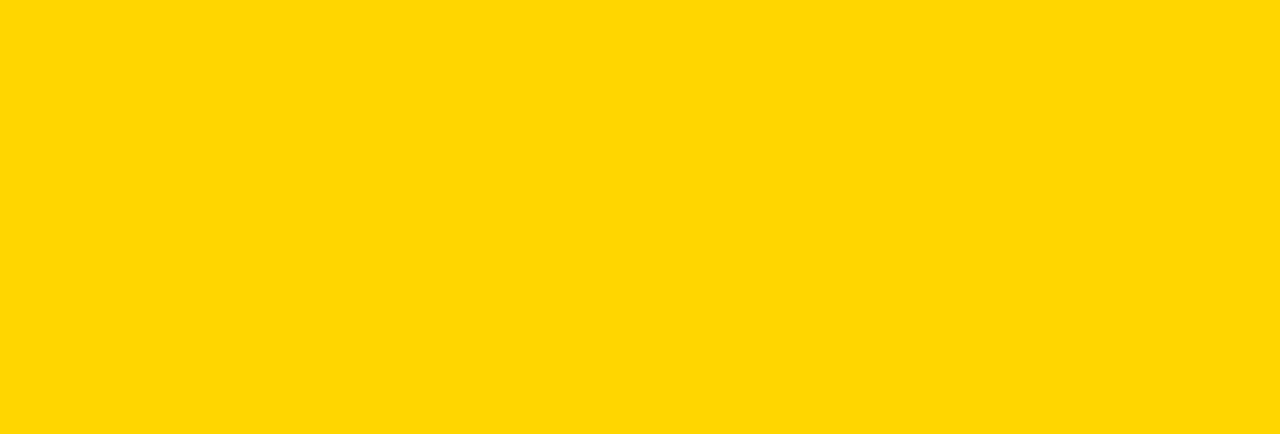
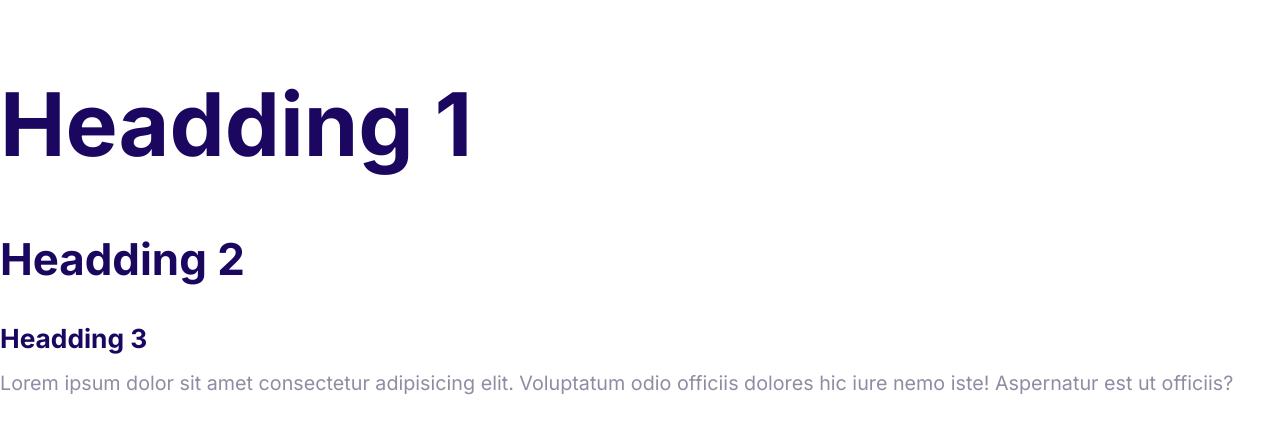
Before and after one commit to tayyaba710/HTML5-CSS3, a plain HTML site: page index.html in a window 1280 px wide. Drawn offline with nearby package versions, Linux system fonts and the light colour scheme.

Commit message:
defined the fonts in the styles

```diff
--- a/css/styles.css
+++ b/css/styles.css
@@ -1,3 +1,52 @@
-body{
-    background: gold;
+:root {
+  --color-primary: #2584ff;
+  --color-secondary: #00d9ff;
+  --color-accent: #ff3400;
+  --color-headings: #1b0760;
+  --color-body: #918ca4;
 }
+html {
+  /* 62.5% of 16px = 10px */
+  font-size: 68.5%;
+}
+body {
+  font-family: Inter, Arial, Helvetica, sans-serif;
+  font-size: 2.5rem;
+  line-height: 1.5;
+  color: var(--color-body);
+}
+h1,
+h2,
+h3 {
+  color: var(--color-headings);
+  margin-bottom: 1rem;
+}
+h1 {
+  /* 1 x font size of the html element */
+  font-size: 7rem;
+}
+h2 {
+  font-size: 4rem;
+}
+
+h3 {
+  font-size: 3rem;
+}
+p {
+  margin-top: 0;
+}
+@media screen and (min-width: 1024px) {
+  body {
+    font-size: 1.8rem;
+  }
+  h1 {
+    font-size: 8rem;
+  }
+  h2 {
+    font-size: 4rem;
+  }
+
+  h3 {
+    font-size: 2.4rem;
+  }
+}
--- a/index.html
+++ b/index.html
@@ -1,14 +1,27 @@
 <!DOCTYPE html>
 <html lang="en">
-<head>
-    <meta charset="UTF-8">
-    <meta http-equiv="X-UA-Compatible" content="IE=edge">
-    <meta name="viewport" content="width=device-width, initial-scale=1.0">
+  <head>
+    <meta charset="UTF-8" />
+    <meta http-equiv="X-UA-Compatible" content="IE=edge" />
+    <meta name="viewport" content="width=device-width, initial-scale=1.0" />
     <title>Document</title>
-    <link rel="stylesheet" href="css/node_modules/normalize.css/normalize.css">
-    <link rel="stylesheet" href="css/styles.css">
-</head>
-<body>
-
-</body>
+    <link
+      href="https://fonts.googleapis.com/css2?family=Inter:wght@400;700&display=swap"
+      rel="stylesheet"
+    />
+    <link
+      rel="stylesheet"
+      href="css/node_modules/normalize.css/normalize.css"
+    />
+    <link rel="stylesheet" href="css/styles.css" />
+  </head>
+  <body>
+    <h1>Headding 1</h1>
+    <h2>Headding 2</h2>
+    <h3>Headding 3</h3>
+    <p>
+      Lorem ipsum dolor sit amet consectetur adipisicing elit. Voluptatum odio
+      officiis dolores hic iure nemo iste! Aspernatur est ut officiis?
+    </p>
+  </body>
 </html>
```
